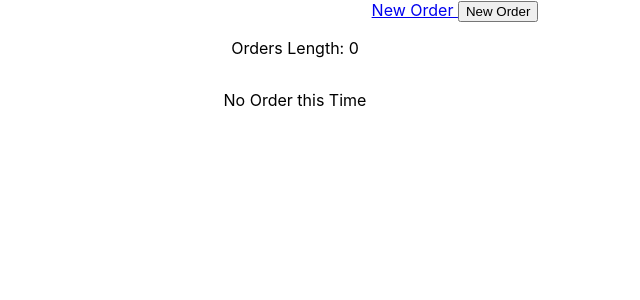
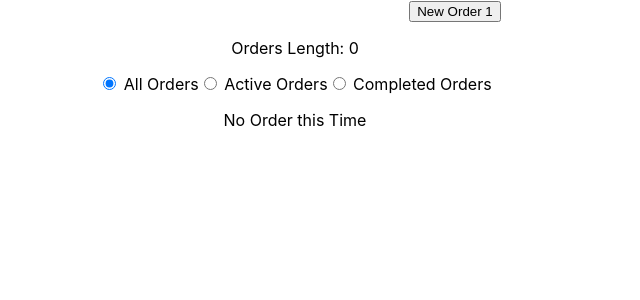
Before and after one commit to parshuramreddysudda/sandwich-delivery-web, a React (Create React App) app: page / in a window 1280 px wide. Shown: the top 300 px of the page, without its empty margins (345-985 px from the left). Built offline with nearby package versions, Linux system fonts and the light colour scheme.

Commit message:
Radio Buttons Pushed

```diff
--- a/src/SandwichDeliverr/components/AllSandwichOrders.js
+++ b/src/SandwichDeliverr/components/AllSandwichOrders.js
@@ -1,17 +1,21 @@
-import React, { useLayoutEffect, useState } from 'react';
+import React, { useLayoutEffect, useState, useReducer } from 'react';
 import { Link, useHistory, useLocation } from "react-router-dom";
 import SandwichOrdersHelper from '../services/SandwichOrdersHelper';
 import DynamicTable from '../../components/DynamicTable/DynamicTable';
 import Loader from '../../components/LoadingBar';
 
 
-
 const AllSandwichOrders = () => {
     const [orders, setOrders] = useState([]);
     const [loading, setLoading] = useState(false);
+    const [activeOrders, setActiveOrders] = useState(false);
+    const [completeOrders, setCompleteOrders] = useState(false);
+    const [allOrder, setAllOrder] = useState(true);
+    const [editedOrders, setEditedOrders] = useState();
+    const [_, forceUpdate] = useReducer((x) => x + 1, 0);
     // const [loading, setLoading] = useState(false);
     let history = useHistory();
-    let location=history.location;
+    let location = history.location;
     useLayoutEffect(() => {
         if (location && location.state) {
             console.log('location.state:', location.state);
@@ -23,22 +27,55 @@ const AllSandwichOrders = () => {
         setLoading(false);
     }, [location.state]);
 
+    const checkout = (id) => {
+        forceUpdate()
+        orders[id].status = 'Checked Out';
+        setOrders(orders)
+    }
+    const changeOrder = (name) => {
+        if (name === 'Active') {
+            setActiveOrders(true)
+            setAllOrder(false)
+            setCompleteOrders(false);
+            setEditedOrders(orders.filter(function (item) {
+                return item.status == 'pending'
+            }))
+            forceUpdate()
+        }
+        else if (name === 'All') {
+            setAllOrder(true)
+            setActiveOrders(false)
+            setCompleteOrders(false)
+            setEditedOrders(orders)
+        }
+        else {
+            setAllOrder(false)
+            setActiveOrders(false)
+            setCompleteOrders(true);
+            setEditedOrders(orders.filter(function (item) {
+                return item.status !== 'pending'
+            }))
+
+        }
+    }
     const newOrder = () => {
         history.push({ pathname: '/neworder', state: location.state });
     }
     let columns = SandwichOrdersHelper.getAllOrderColumns();
     return (
         <>
-            <Link className="new-order-link" to="neworder"> New Order </Link>
-            <button className="button" onClick={() => newOrder()}>New Order</button>
+            <button className="new-order-link" onClick={() => newOrder()}> New Order {location.state ? location.state.length + 1 : 1}</button>
             <p>
                 <span>Orders Length: {orders && orders.length}</span>
             </p>
+            <input checked={allOrder} onClick={() => changeOrder('All')} type="radio" /> All Orders
+            <input checked={activeOrders} onClick={() => changeOrder('Active')} type="radio" /> Active Orders
+            <input checked={completeOrders} onClick={() => changeOrder(' ')} type="radio" /> Completed Orders
             <DynamicTable
                 columns={columns}
-                data={orders}
+                data={editedOrders ? editedOrders : orders}
+                checkout={checkout}
             />
-
             {loading && (
                 <Loader />
             )}
--- a/src/SandwichDeliverr/components/NewSandwichOrder.js
+++ b/src/SandwichDeliverr/components/NewSandwichOrder.js
@@ -8,17 +8,19 @@ import { useHistory } from 'react-router-dom';
 
 const NewSandwichOrder = () => {
     const [inventory, setInventory] = useState([]);
-    const [input,setInput]=useState("Order Name");
+    const [input, setInput] = useState("Order Name");
     const [menu, setMenu] = useState([]);
     const [loading, setLoading] = useState(true);
     const [orders, addOrder] = useState([]);
     const [tax, updateTax] = useState(0);
     const [orderTotal, updateOrderTotal] = useState(0);
-    const [inputError,setInputError]=useState(false);
+    const [inputError, setInputError] = useState(false);
     let history = useHistory();
     useEffect(() => {
         // console.log('mounted:');
         getInventory();
+        const value=input+(history.location.state?history.location.state.length:1);
+        setInput(value);
     }, [loading]);
 
     const getInventory = () => {
@@ -37,11 +39,11 @@ const NewSandwichOrder = () => {
         updateTax(parseInt(total * 10) / 100);
         updateOrderTotal(parseInt(total * 110) / 100);
     }
-    const checkForm=()=>{
-        if(input.length>2)
+    const checkForm = () => {
+        if (input.length > 2)
             createOrder()
         else
-        setInputError(true)
+            setInputError(true)
     }
     const createOrder = () => {
 
@@ -54,16 +56,19 @@ const NewSandwichOrder = () => {
         if (quantityList.length > 0) {
             quantity = quantityList.reduce((sum, q) => sum + q);
         }
+        let historyLocation=history.location;
         let newOrder = [{
+            'id': historyLocation.state ? historyLocation.state.length + 1 : 1,
             'item': input,
             'price': price,
             'quantity': quantity,
+            'status':"pending",
             'total': orderTotal
         }];
         let oldOrders = [];
-        if (history.location.state) {
-            console.log("History files", history.location.state)
-            oldOrders = [...history.location.state];
+        if (historyLocation.state) {
+            console.log("History files", historyLocation.state)
+            oldOrders = [...historyLocation.state];
             oldOrders.push(...newOrder);
         }
         else {
@@ -74,10 +79,10 @@ const NewSandwichOrder = () => {
         history.push({ pathname: '/', state: oldOrders });
     }
 
-    const validateInput=(e)=>{
-                setInput(e.target.value)
+    const validateInput = (e) => {
+        setInput(e.target.value)
     }
-    let columns = SandwichOrdersHelper.getAllOrderColumns();
+    let columns = SandwichOrdersHelper.getAllOrderColumnsForNewOrder();
     return (
         <>
             <div className="flex-layout">
@@ -120,7 +125,7 @@ const NewSandwichOrder = () => {
                 <button className="create-order-button" onClick={() => checkForm()}>
                     Create Order
             </button>
-            {inputError&&<h3>Please Input Order Name</h3>}
+                {inputError && <h3>Please Input Order Name</h3>}
             </div>
         </>
     );
--- a/src/SandwichDeliverr/services/SandwichOrdersHelper.js
+++ b/src/SandwichDeliverr/services/SandwichOrdersHelper.js
@@ -2,10 +2,11 @@
 const SandwichOrdersHelper = {
     getAllOrderColumns,
     formatAllOrder,
-    addOrder
+    addOrder,
+    getAllOrderColumnsForNewOrder
 }
 
-function getAllOrderColumns() {
+function getAllOrderColumnsForNewOrder() {
     return [
         {
             headerName: 'Item',
@@ -25,13 +26,43 @@ function getAllOrderColumns() {
         }
     ]
 }
+function getAllOrderColumns() {
+    return [
+        {
+            headerName: 'Id',
+            name: 'id',
+        },
+        {
+            headerName: 'Item',
+            name: 'item',
+        },
+        {
+            headerName: 'Quantity',
+            name: 'quantity',
+        },
+        {
+            headerName: 'Price',
+            name: 'price',
+        },
+        {
+            headerName: 'Status',
+            name: 'status',
+            actionHandler: true,
+            actionValue: 'pending'
+        },
+        {
+            headerName: 'Total',
+            name: 'total',
+        }
+    ]
+}
 
 function formatAllOrder(orders) {
-    if(!orders || !Array.isArray(orders)) {
+    if (!orders || !Array.isArray(orders)) {
         return [];
     }
 
-    let formattedOrders = orders.map( order => (
+    let formattedOrders = orders.map(order => (
         {
             item: order.name,
             price: order.price,
@@ -43,15 +74,15 @@ function formatAllOrder(orders) {
 
 function addOrder(allOrders, order) {
     let orders = [...allOrders];
-    let newOrder = {...order};
-   let matchedOrders = orders.filter( order => order.item === newOrder.item);
-   if(matchedOrders.length > 0) {
-    let elPosition = orders.map(el=>el.item).indexOf(newOrder.item);
+    let newOrder = { ...order };
+    let matchedOrders = orders.filter(order => order.item === newOrder.item);
+    if (matchedOrders.length > 0) {
+        let elPosition = orders.map(el => el.item).indexOf(newOrder.item);
         orders[elPosition].quantity++;
-    orders[elPosition].total = parseInt((orders[elPosition].total+ matchedOrders[0].price)*100)/100;
+        orders[elPosition].total = parseInt((orders[elPosition].total + matchedOrders[0].price) * 100) / 100;
         return [...orders];
     }
-   newOrder.quantity = 1;newOrder.total = newOrder.price;
+    newOrder.quantity = 1; newOrder.total = newOrder.price;
     return [...orders, newOrder];
 
 }
--- a/src/components/DynamicTable/DynamicTable.js
+++ b/src/components/DynamicTable/DynamicTable.js
@@ -1,29 +1,31 @@
 import React, { useLayoutEffect } from 'react';
 
-const DynamicTable = ({ columns, data }) => {
-    useLayoutEffect(()=>{
+const DynamicTable = ({ columns, data, checkout }) => {
+    useLayoutEffect(() => {
 
     }, [data]);
     return (
         <div className="dynamic-table">
-            {data && data.length>0&& Array.isArray(data) && (
+            {data && data.length > 0 && Array.isArray(data) && (
                 <table cellPadding="0" cellSpacing="0" border="0">
                     <thead>
                         <tr>
                             {columns.map((column, index) => (
-                                <th key = {index}>{column.headerName}</th>
+                                <th key={index}>{column.headerName}</th>
                             ))}
                         </tr>
                     </thead>
                     <tbody>
 
-                        {data.map( (row, rowIndex) => (
-                            <tr key = {rowIndex}>
-                                {columns.map( (column, colIndex) => (
-                                    <td key = {rowIndex * colIndex + colIndex}>
-                                        {row[column.name]}
+                        {data.map((row, rowIndex) => (
+                            <tr key={rowIndex}>
+                                {columns.map((column, colIndex) => (
+
+                                    <td key={rowIndex * colIndex + colIndex} onClick={() => column.actionHandler? checkout(rowIndex) : ''}>
+                                        { column.actionHandler&&row[column.name]===column.actionValue?<button> {row[column.name]}</button>:row[column.name]}
                                     </td>
-                                ))}
+                                )
+                                )}
                             </tr>
                         ))}
                     </tbody>
@@ -34,7 +36,7 @@ const DynamicTable = ({ columns, data }) => {
                 <p>No Data Available</p>
             )}
 
-            {data&&data.length==0&&(<p>No Order this Time</p>)}
+            {data && data.length === 0 && (<p>No Order this Time</p>)}
         </div>
     );
 }
--- a/src/components/DynamicTable/index.css
+++ b/src/components/DynamicTable/index.css
@@ -26,7 +26,7 @@
   }
   .dynamic-table thead th {
 	padding: 20px 15px;
-	text-align: left;
+	text-align: center;
 	font-weight: 500;
 	font-size: 2rem;
 	color: black;
@@ -34,7 +34,7 @@
   }
   .dynamic-table tbody td{
 	padding: 20px 15px;
-	text-align: left;
+	text-align: center;
 	vertical-align:middle;
 	font-weight: 300;
 	font-size: 2rem;
```
Lines whose indentation alone changed are shown as unchanged.
